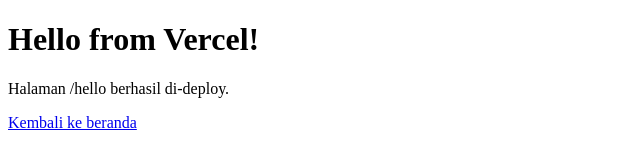
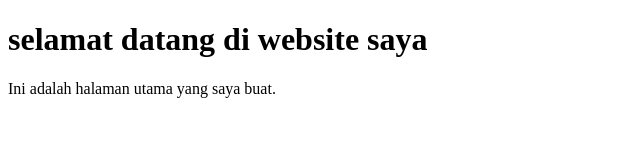
Before and after one commit to Zxyuu-art/vercel-app, a plain HTML site: page hello.html in a window 1280 px wide. Shown: the whole page, without its empty margins (0-640 px from the left). Drawn offline with Linux system fonts and the light colour scheme.

Commit message:
Update hello.html

```diff
--- a/hello.html
+++ b/hello.html
@@ -1,13 +1,10 @@
 <!DOCTYPE html>
 <html>
 <head>
-    <meta charset="utf-8" />
-    <meta name="viewport" content="width=device-width,initial-scale=1" />
-    <title>Hello Page</title>
+    <title>halo bang,</title>
 </head>
 <body>
-    <h1>Hello from Vercel!</h1>
-    <p>Halaman /hello berhasil di-deploy.</p>
-    <a href="/">Kembali ke beranda</a>
+    <h1>selamat datang di website saya</h1>
+    <p>Ini adalah halaman utama yang saya buat.</p>
 </body>
 </html>
```
